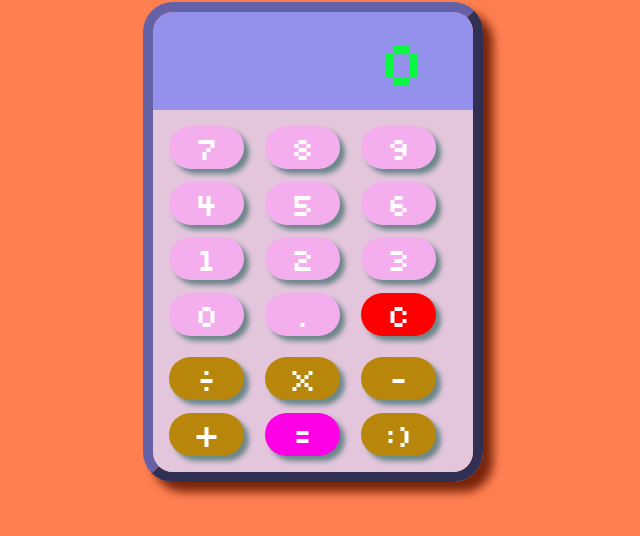
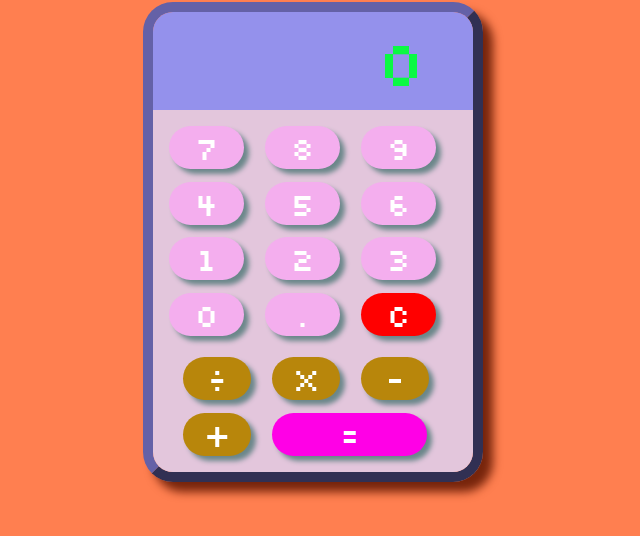
Before and after one commit to joey-largent/calculator, a plain HTML site: page index.html in a window 1280 px wide. Shown: the part 90-626 px from the top of the page, without its empty margins (327-967 px from the left). Drawn offline with Linux system fonts and the light colour scheme; a web font is replaced by a local one.

Commit message:
remove rndm button, increase equalBtn, update 2do

```diff
--- a/index.html
+++ b/index.html
@@ -37,7 +37,6 @@
                 <button class="subtractBtn" id="operator">-</button>
                 <button class="addBtn" id="operator">+</button>
                 <button class="equalBtn" id="equalBtn">=</button>
-                <button class="selamlar" id="operator">:)</button>
             </div>
         </div>
     </div>
--- a/script.js
+++ b/script.js
@@ -1,2 +1 @@
-//SA writes "aleikumu selam" in the number box
 //link to keystrokes as well as clicks
--- a/styles.css
+++ b/styles.css
@@ -1,5 +1,6 @@
 /* TO-DO list:
 - re-order operators for clarity
+- align operators with numbers
 */
 
 body {
@@ -96,6 +97,7 @@ button:active {
 
 #equalBtn {
     background-color:#ff00e6;
+    width: 57%;
 }
 
 #AC {
```
